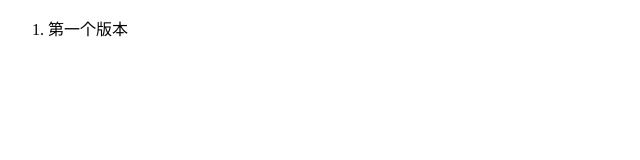
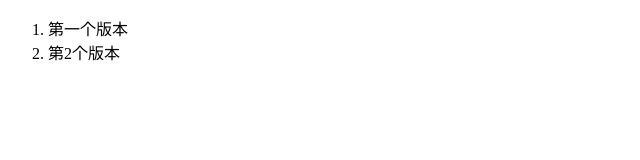
Before and after one commit to slight-star/demo, a plain HTML site: page index.html in a window 1280 px wide. Shown: the whole page, without its empty margins (0-640 px from the left). Drawn offline with nearby package versions, Linux system fonts and the light colour scheme.

Commit message:
第2次提交

```diff
--- a/index.html
+++ b/index.html
@@ -11,6 +11,7 @@
 <body>
     <ol>
 		<li>第一个版本</li>
+		<li>第2个版本</li>
 	</ol>
 </body>
 </html>
```
